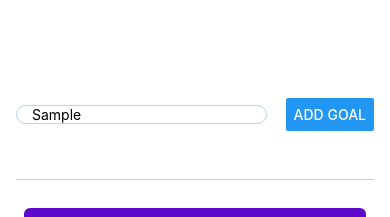
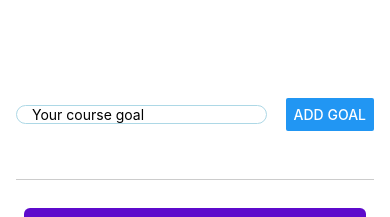
Before and after one commit to GiovannyCordeiro/todomobile, a React Native app: screen / in a window 390 px wide. Both pictures are taken after typing "Sample" into the empty fields and a click on the button "ADD GOAL". Shown: the top 217 px of the page. Built offline with nearby package versions, Linux system fonts and the light colour scheme.

Commit message:
adding more components

```diff
--- a/App.js
+++ b/App.js
@@ -1,17 +1,14 @@
 import { useState } from 'react';
 
-import { StyleSheet, Text, View, Button, TextInput, ScrollView, FlatList } from 'react-native';
+import { StyleSheet, View, FlatList } from 'react-native';
+import GoalItem from './components/GoalItem';
+import GoalInput from './components/GoalInput';
 
 export default function App() {
 
-  const [enteredGoalText, setEnteredGoalText] = useState('');
   const [courseGoals, setCourseGoals] = useState([]);
 
-  function goalInputHandler(enteredText) {
-    setEnteredGoalText(enteredText);
-  };
-
-  function addGoalHandler() {
+  function addGoalHandler(enteredGoalText) {
     setCourseGoals(currentCourseGoals => [
       ...currentCourseGoals,
       {text: enteredGoalText, key: Math.random().toString()}
@@ -19,18 +16,24 @@
   };
 
 
+  function deleteGoalHandler(id){
+    setCourseGoals(currentCourseGoals => {
+      return currentCourseGoals.filter((goal) => goal.key !== id);
+    })
+  }
+
+
   return (
     <View style={styles.appContainer}>
-      <View style={styles.inputContainer}>
-        <TextInput placeholder='Your course goal' style={styles.input} onChangeText={goalInputHandler}/>
-        <Button title='Add goal' onPress={addGoalHandler}/>
-      </View>
+      <GoalInput onAddGoal={addGoalHandler}/>
       <View style={styles.goalsContainer}>
         <FlatList data={courseGoals} renderItem={(itemData) => {
             return (
-              <View style={styles.goalItem}>
-                <Text style={styles.goalText}>{itemData.item.text}</Text>
-              </View>
+              <GoalItem
+                text={itemData.item.text}
+                id={itemData.item.key}
+                onDeleteItem={deleteGoalHandler}
+              />
             );
           }}
         />
@@ -46,37 +49,7 @@
     paddingHorizontal: 16
   },
 
-  inputContainer: {
-    flex: 1,
-    flexDirection: 'row',
-    justifyContent: 'space-between',
-    alignItems: 'center',
-    marginBottom: 20,
-    borderBottomWidth: 1,
-    borderBottomColor: '#cccccc'
-  },
-
-  input: {
-    width: '70%',
-    borderWidth: 1,
-    borderColor: 'lightblue',
-    paddingHorizontal: 15,
-    marginRight: 10,
-    borderRadius: 10,
-  },
-
   goalsContainer: {
     flex: 5
-  },
-
-  goalItem: {
-    margin: 8,
-    padding: 8,
-    borderRadius: 6,
-    backgroundColor: '#5e0acc'
-  },
-
-  goalText: {
-    color: 'white'
   }
 });
--- /dev/null
+++ b/components/GoalInput.js
@@ -0,0 +1,48 @@
+import { useState } from "react";
+import { View, TextInput, Button, StyleSheet } from "react-native";
+
+export default function GoalInput({onAddGoal}){
+  const [enteredGoalText, setEnteredGoalText] = useState('');
+
+  function goalInputHandler(enteredText) {
+    setEnteredGoalText(enteredText);
+  };
+
+  function addGoalHandler(){
+    onAddGoal(enteredGoalText);
+    setEnteredGoalText('')
+  }
+
+  return(
+    <View style={styles.inputContainer}>
+      <TextInput
+        placeholder='Your course goal'
+        style={styles.input}
+        onChangeText={goalInputHandler}
+        value={enteredGoalText}
+      />
+      <Button title='Add goal' onPress={addGoalHandler}/>
+    </View>
+  )
+}
+
+const styles = StyleSheet.create({
+  inputContainer: {
+    flex: 1,
+    flexDirection: 'row',
+    justifyContent: 'space-between',
+    alignItems: 'center',
+    marginBottom: 20,
+    borderBottomWidth: 1,
+    borderBottomColor: '#cccccc'
+  },
+
+  input: {
+    width: '70%',
+    borderWidth: 1,
+    borderColor: 'lightblue',
+    paddingHorizontal: 15,
+    marginRight: 10,
+    borderRadius: 10,
+  },
+});
--- /dev/null
+++ b/components/GoalItem.js
@@ -0,0 +1,31 @@
+import { StyleSheet, View, Text, Pressable } from 'react-native';
+
+export default function GoalItem({text, onDeleteItem, id}){
+
+  return(
+    <Pressable
+        android_ripple={{color: '#210644'}}
+        onPress={onDeleteItem.bind(this, id)}
+        style={({pressed}) => pressed && styles.pressedItem}
+      >
+      <View style={styles.goalItem}>
+        <Text style={styles.goalText}>{text}</Text>
+      </View>
+    </Pressable>
+  );
+}
+
+const styles = StyleSheet.create({
+  goalItem: {
+    margin: 8,
+    padding: 8,
+    borderRadius: 6,
+    backgroundColor: '#5e0acc'
+  },
+  pressedItem: {
+    opacity: 0.5
+  },
+  goalText: {
+    color: 'white'
+  }
+});
```
